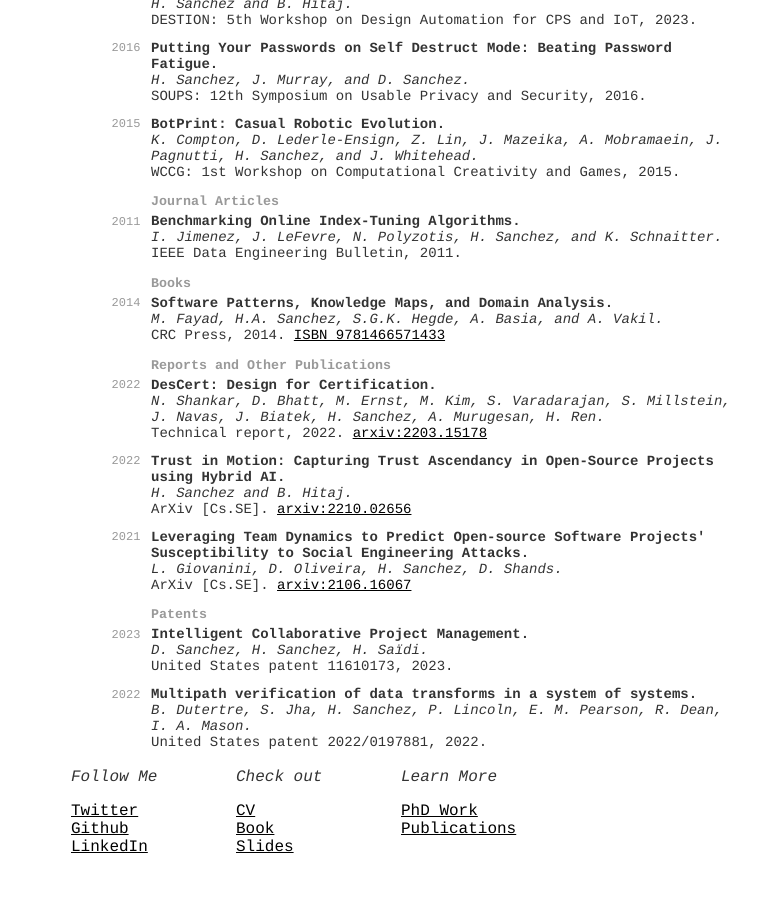
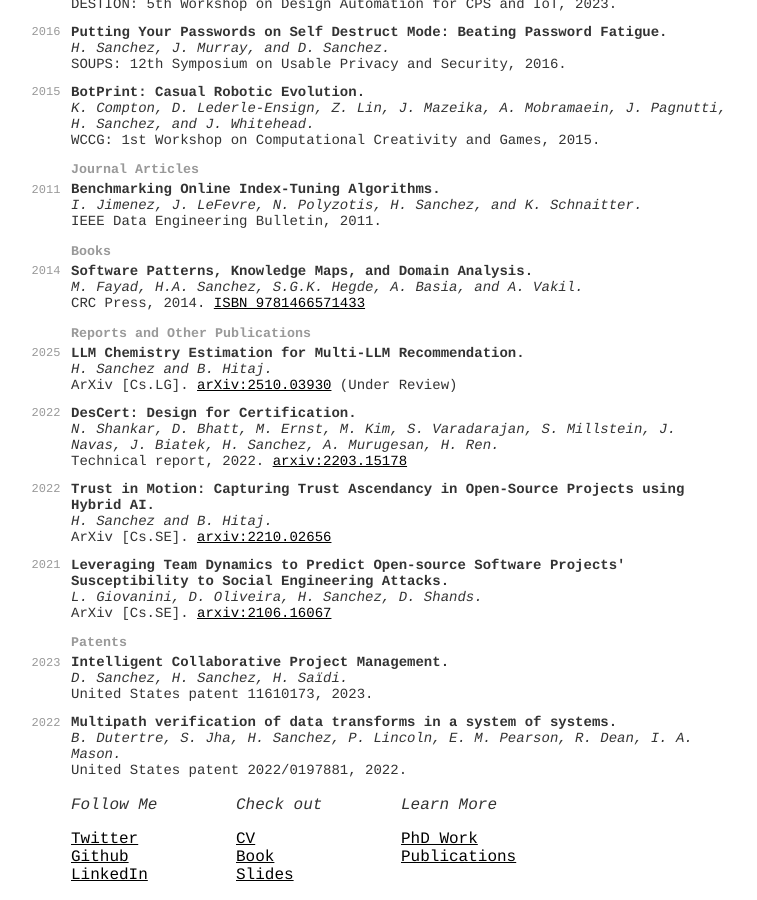
Before and after one commit to hsanchez/hsanchez.github.io, a Jekyll site: the page built from posts/notes/_posts/2025-10-25-pubs.md, in a window 1280 px wide and 900 px high, scrolled down 1619 px. Shown: the whole window, without its empty margins (239-996 px from the left). Built offline with Jekyll 4.4.1, drawn with Linux system fonts in a browser that asks for light colours; before the commit the page ends 2491 px from its top, so only the background shows below that.

Commit message:
adds missing pubs

```diff
--- a/posts/notes/_posts/2025-10-25-pubs.md
+++ b/posts/notes/_posts/2025-10-25-pubs.md
@@ -79,6 +79,7 @@
     </div>
   </div>
 </div>
+<div class="shifted">
 <div class="section">
   <div class="heading" id="publications">Publications</div>
   <div class="subheading">Conference Proceedings</div>
@@ -263,6 +264,14 @@
   </div>
   <div class="subheading">Reports and Other Publications</div>
   <div class="entry">
+    <div class="year">2025</div>
+    <div class="item">
+      <span class="bold">LLM Chemistry Estimation for Multi-LLM Recommendation.</span><br />
+      <span class="emph">H. Sanchez and B. Hitaj.</span> <br />
+      <span class="deemph">ArXiv [Cs.LG]. <a href="https://arxiv.org/abs/2510.03930">arXiv:2510.03930</a> (Under Review)</span>
+    </div>
+  </div>
+  <div class="entry">
     <div class="year">2022</div>
     <div class="item">
       <span class="bold">DesCert: Design for Certification.</span><br />
@@ -304,3 +313,4 @@
     </div>
   </div>
 </div>
+</div>
```
